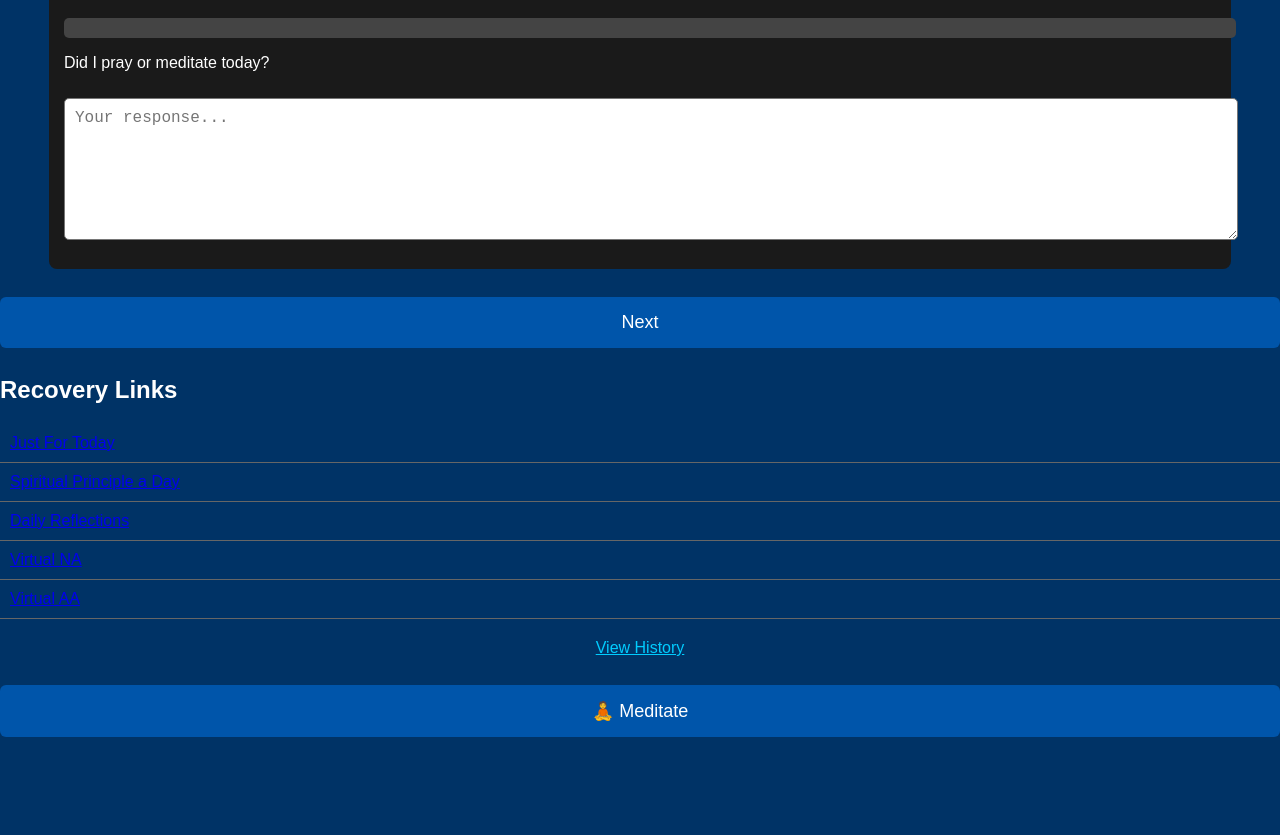
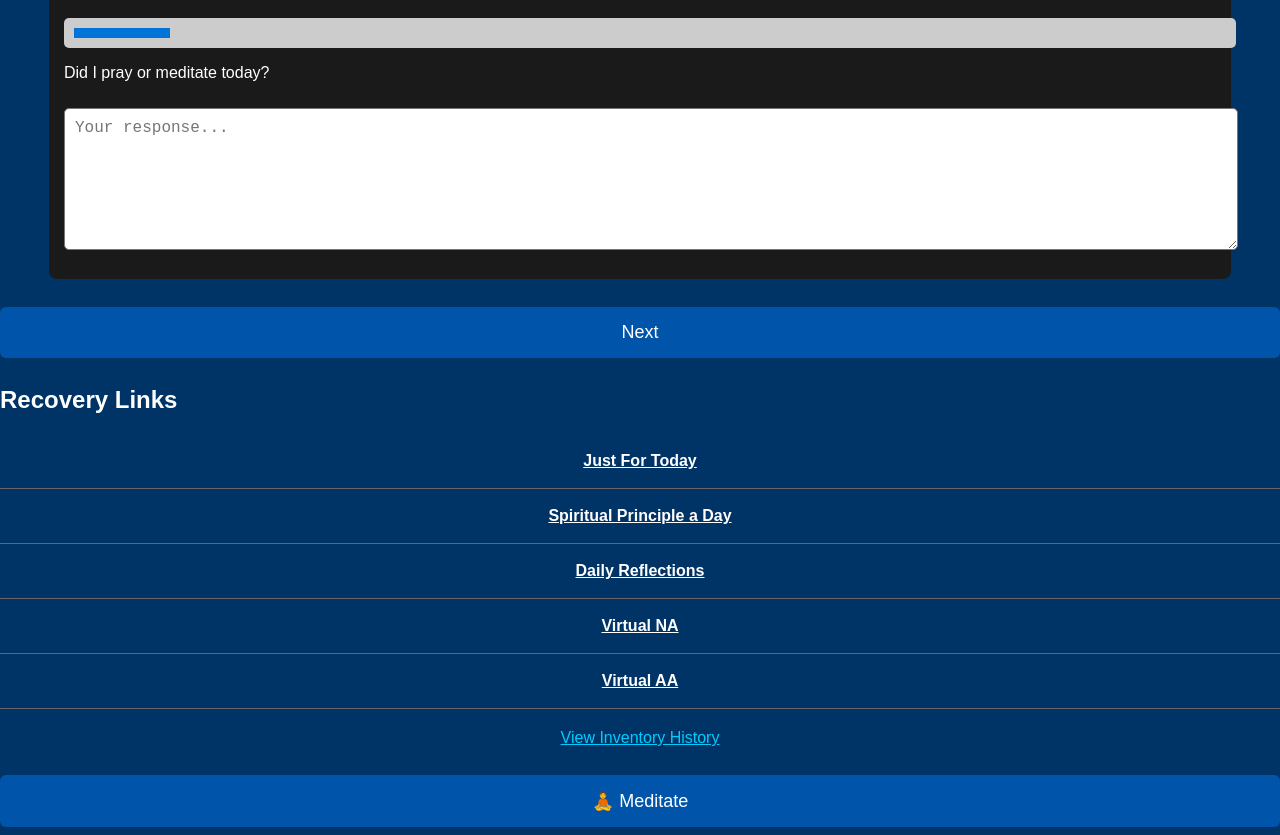
Before and after one commit to serenitynow1953/serenitynow, a plain HTML site: page index.html in a window 1280 px wide. Shown: the part 903-1738 px from the top of the page. Before the commit the page ends 1648 px from the top, so only its background shows below. Drawn offline with Linux system fonts and the light colour scheme.

Commit message:
Add files via upload

```diff
--- a/index.html
+++ b/index.html
@@ -31,7 +31,7 @@
         <li><a href="https://aa-intergroup.org/meetings/" target="_blank">Virtual AA</a></li>
       </ul>
     </div>
-    <a href="history.html" class="history-link">View History</a>
+    <a href="history.html" class="history-link">View Inventory History</a>
 
   </div>
 
--- a/style.css
+++ b/style.css
@@ -80,3 +80,25 @@ li:hover {
     color: #00ccff;
     text-decoration: underline;
 }
+
+.recovery-links a {
+  color: white;
+  text-decoration: underline;
+  font-weight: bold;
+  display: block;
+  text-align: center;
+  margin: 8px 0;
+}
+
+
+.progress-bar {
+  width: 100%;
+  background-color: #ccc;
+  height: 10px;
+  margin-bottom: 10px;
+}
+#progress {
+  height: 100%;
+  width: 0%;
+  background-color: #0074D9;
+}
```
